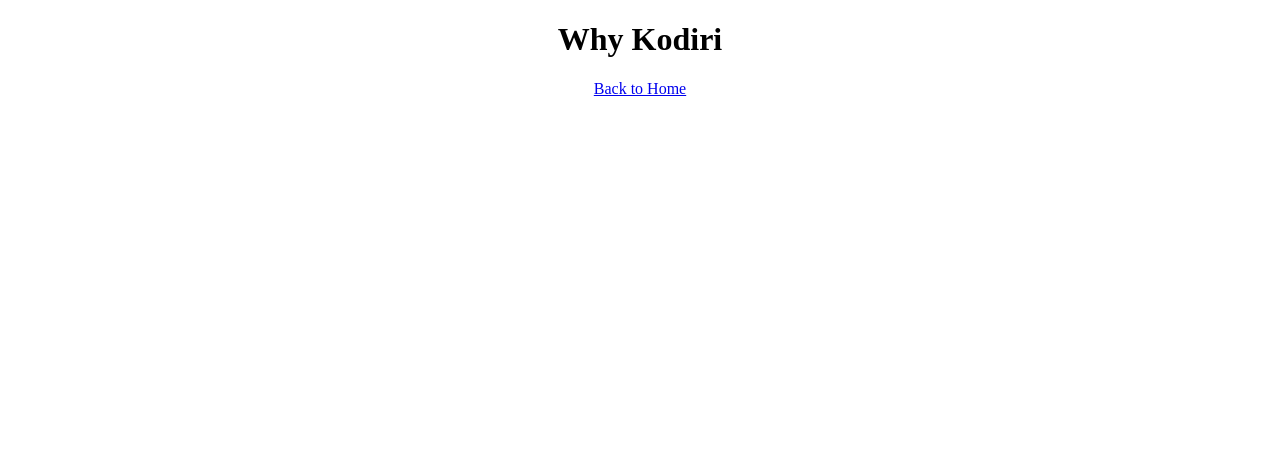
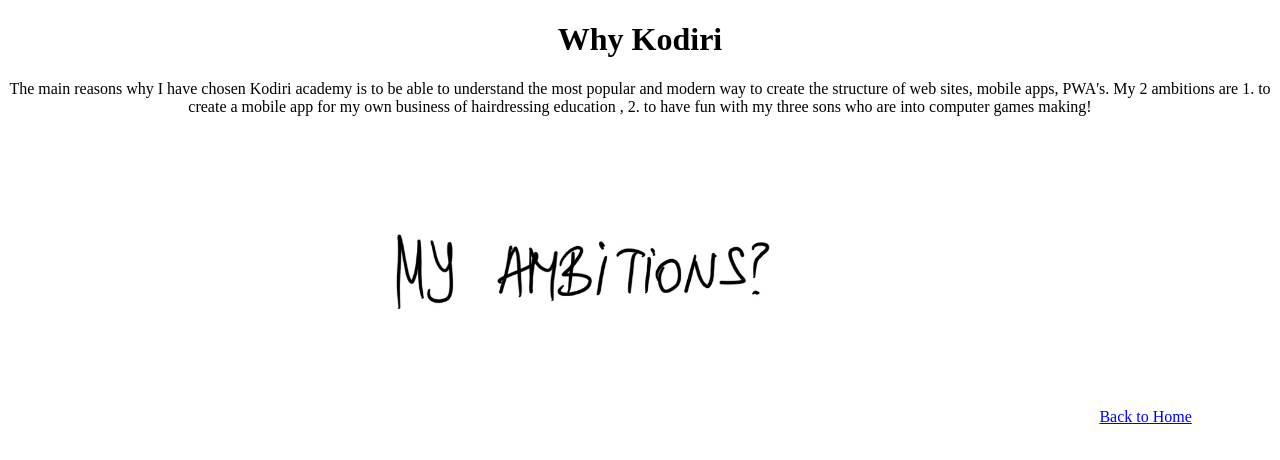
Before and after one commit to natashabrayovitch/portfolio, a React (Create React App) app: page /amb in a window 1280 px wide. Shown: the top 460 px of the page. Built offline with nearby package versions, Linux system fonts and the light colour scheme.

Commit message:
created synopsis in gallery-get.js

```diff
--- a/src/Details.js
+++ b/src/Details.js
@@ -16,9 +16,7 @@
     let galleryId = this.props.match.params.galleryId;
     let gallery = getGallery()
       .find((gallery) => gallery.id === galleryId);
-    this.setState({
-      gallery
-    });
+    this.setState({ gallery });
   }
 
   render() {
@@ -28,6 +26,10 @@
       return (
         <div>
           <h1>{this.state.gallery.name}</h1>
+          <div>{this.state.gallery.details}</div>
+          <img
+            src={this.state.gallery.logo}
+            alt={this.state.gallery.name} />
           <Link to='/'>Back to Home</Link>
         </div>
       );
--- a/src/gallery-get.js
+++ b/src/gallery-get.js
@@ -8,11 +8,11 @@
 
 export default function getGallery() {
     return [
-      { id: 'who', name: 'Who is Natasha', logo: who },
-      { id: 'what', name: 'About me', logo: what },
-      { id: 'proj', name: 'Current projects', logo: proj },
-      { id: 'amb', name: 'Why Kodiri', logo: amb },
-      { id: 'testimonials', name: 'Testimonials', logo: testimonials },
-      { id: 'contact', name: 'Contact', logo: contact },
+      { id: 'who', name: 'Who is Natasha', logo: who, details: "My name is Natasha. I am Kodiri's project made from scratch." },
+      { id: 'what', name: 'About me', logo: what, details: "I am a hairdresser who can write and read JavaScript programming language. I can also write, read and speak several Europan human languages."},
+      { id: 'proj', name: 'Current projects', logo: proj, details:"Currently I am working on the Kodiri's 'Kodflix' web app, and I am a member of Kodiri's Bravo-team working on our team project 'Koinalasys' web app which is CryptoCurrency Price and Market Capitalisation Site and is a fullstack site where we are showcasing our skills with css and design, DB and use of API's. The app integrates and compliments with our React and JavaScript study " },
+      { id: 'amb', name: 'Why Kodiri', logo: amb, details: "The main reasons why I have chosen Kodiri academy is to be able to understand the  most popular and modern way to create the structure of web sites, mobile apps, PWA's. My 2 ambitions are 1. to create a mobile app for my own business of hairdressing education , 2. to have fun with my three sons who are into computer games making! " },
+      { id: 'testimonials', name: 'Testimonials', logo: testimonials, details: "WIP" },
+      { id: 'contact', name: 'Contact', logo: contact, details: "WIP" },
     ];
   }
```
